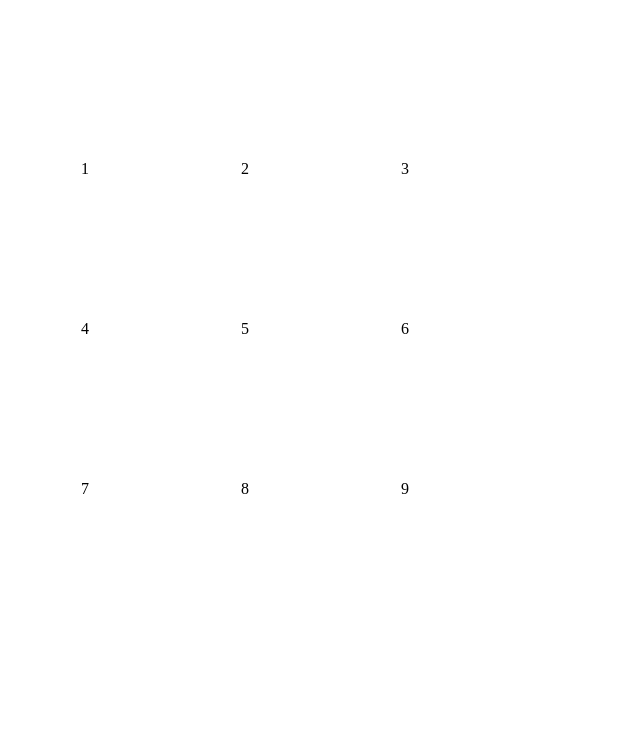
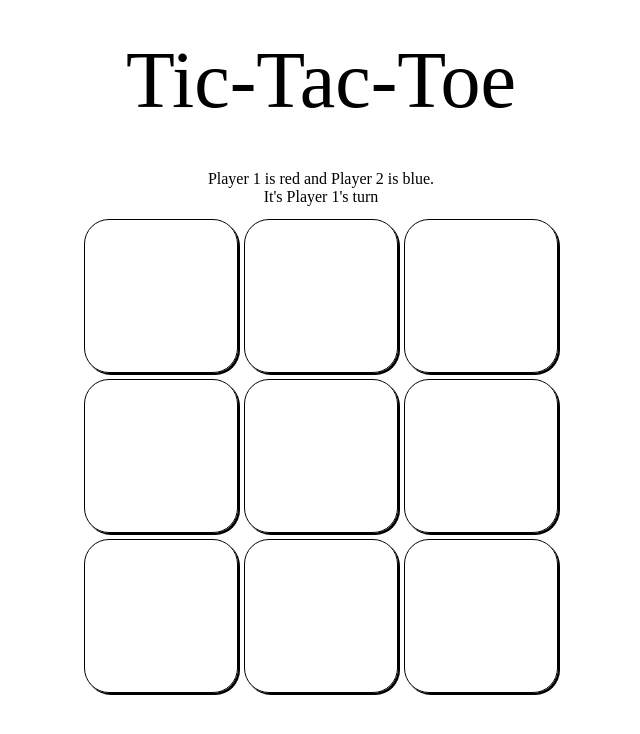
Before and after one commit to wchrapcynski/Tic-Tac-Toe, a plain HTML site: page index.html in a window 1280 px wide. Shown: the whole page, without its empty margins (319-959 px from the left). Drawn offline with Linux system fonts and the light colour scheme.

Commit message:
Working on HTML

```diff
--- a/css/style.css
+++ b/css/style.css
@@ -6,7 +6,22 @@ header {
     display: flex;
     align-items: center;
     justify-content: center;
-    height: 10em;
+    height: 10vh;
+    text-align: center;
+    font-size: 10vh;
+    padding: 0.5em 0;
+}
+
+.message {
+    padding: 10px;
+    text-align: center;
+}
+
+.square {
+    border: 1px solid black;
+    margin: 3px;
+    border-radius: 25px;
+    box-shadow: 2px 2px;
 }
 
 .layoutSetup {
--- a/index.html
+++ b/index.html
@@ -9,7 +9,7 @@
 </head>
 <body>
     <header>
-
+        <div>Tic-Tac-Toe</div>
     </header>
     <main>
         <div class="layoutSetup">
@@ -17,16 +17,17 @@
 
             </div>
             <div class="content">
+                <div class="message"></div>
                 <div class="board">
-                        <div class="square" id="sq1">1</div>
-                        <div class="square" id="sq2">2</div>
-                        <div class="square" id="sq3">3</div>
-                        <div class="square" id="sq4">4</div>
-                        <div class="square" id="sq5">5</div>
-                        <div class="square" id="sq6">6</div>
-                        <div class="square" id="sq7">7</div>
-                        <div class="square" id="sq8">8</div>
-                        <div class="square" id="sq9">9</div>
+                        <div class="square" id="sq1"></div>
+                        <div class="square" id="sq2"></div>
+                        <div class="square" id="sq3"></div>
+                        <div class="square" id="sq4"></div>
+                        <div class="square" id="sq5"></div>
+                        <div class="square" id="sq6"></div>
+                        <div class="square" id="sq7"></div>
+                        <div class="square" id="sq8"></div>
+                        <div class="square" id="sq9"></div>
                     </div>
                 </div>
             </div>
--- a/js/main.js
+++ b/js/main.js
@@ -45,6 +45,9 @@ const squares = document.querySelectorAll(".square");
 const winningCombos = [[1,2,3], [4,5,6], [7,8,9], [1,4,7], [2,5,8], [3,6,9], [1,5,9], [3,5,7]]
 let currentPlayer = 1
 let filled = 0;
+const messageArea = document.querySelector(".message");
+let message = "Player 1 is red and Player 2 is blue.\nIt's Player 1's turn";
+messageArea.innerText = message;
 
 function winnerCheck() {
     for (let i = 0; i < 8; i++) {
```
